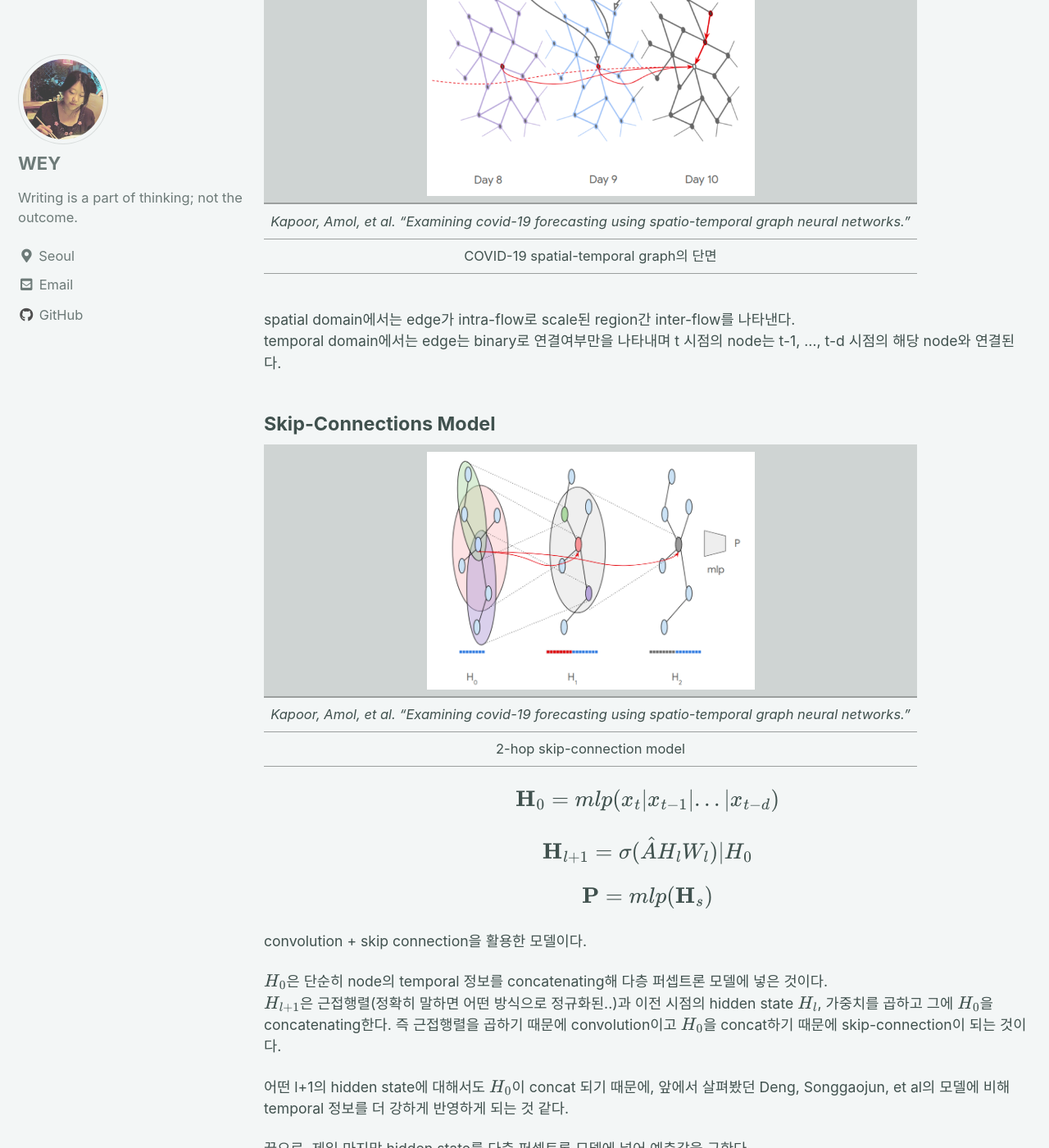
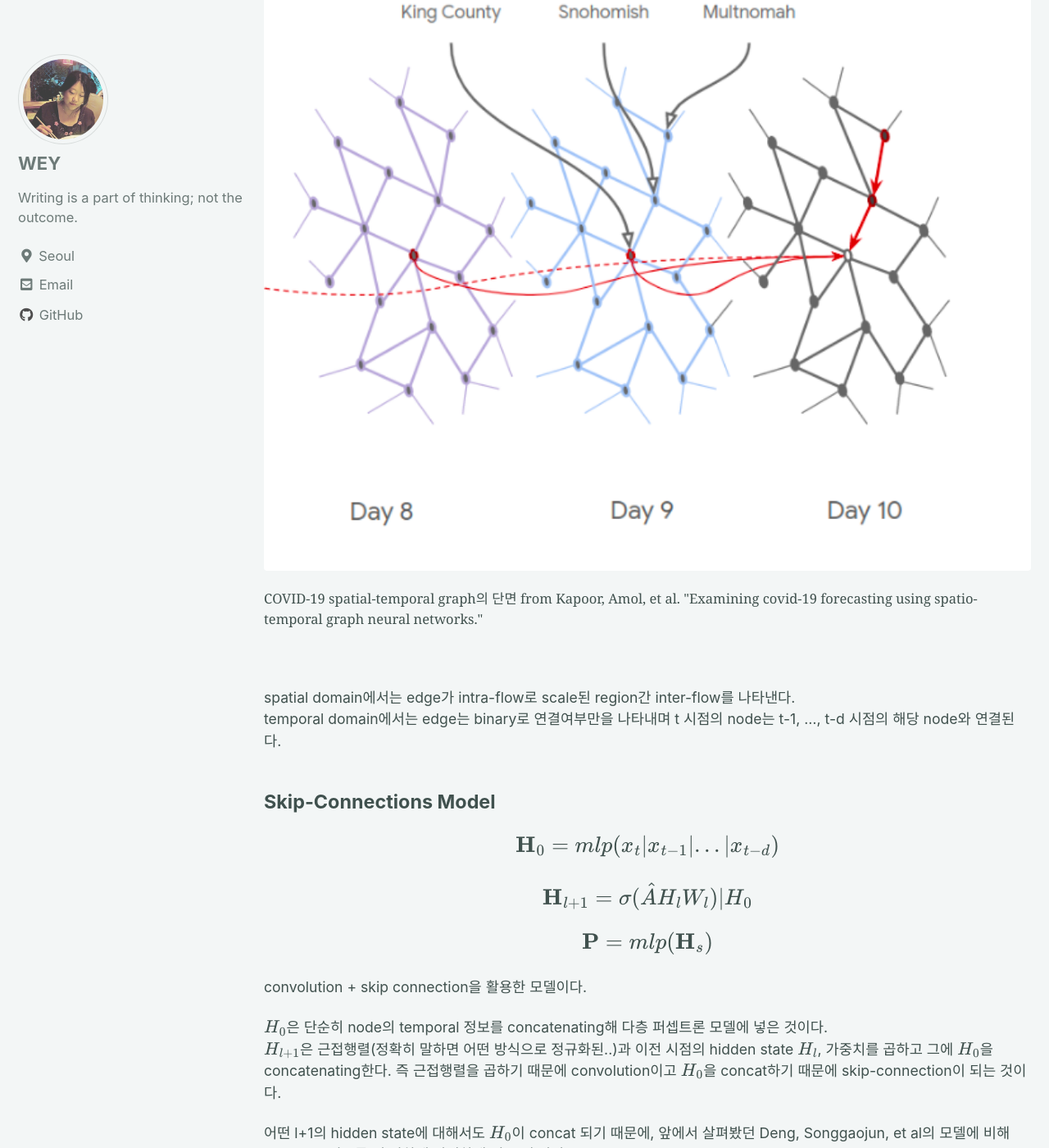
Before and after one commit to wey709/wey709.github.io, a Jekyll site: the page built from _posts/2020-12-30-examine_covid19_w_gnn.md, in a window 1280 px wide and 1400 px high, scrolled down 2355 px. Shown: the whole window at 82% size. Built offline with Jekyll 4.4.1, drawn with Linux system fonts in a browser that asks for light colours; cached includes are drawn as plain includes; formulas are drawn with MathJax 3; some of the changed text lies outside the part shown.

Commit message:
img change

```diff
--- a/_posts/2020-12-30-examine_covid19_w_gnn.md
+++ b/_posts/2020-12-30-examine_covid19_w_gnn.md
@@ -65,23 +65,17 @@ fuction \\(\mathcal{F}^{(l)}\\)와 \\(\mathcal{G}^{(l)}\\)는 학습된다.
 #### Modelling the COVID-19 Graph
 
 
-| <img src="https://raw.githubusercontent.com/wey709/wey709.github.io/master/_posts/assets/1230/fig2.png" width="400"/> |
-|:--:|
-| *Kapoor, Amol, et al. "Examining covid-19 forecasting using spatio-temporal graph neural networks."*
-COVID-19 spatial-temporal graph의 단면 |
-
+<figure class="align-center">
+  <img src="https://raw.githubusercontent.com/wey709/wey709.github.io/master/_posts/assets/1230/fig2.png" alt="">
+  <figcaption>COVID-19 spatial-temporal graph의 단면 from Kapoor, Amol, et al. "Examining covid-19 forecasting using spatio-temporal graph neural networks."
+  </figcaption>
+</figure>
 
 
 <br>spatial domain에서는 edge가 intra-flow로 scale된 region간 inter-flow를 나타낸다.<br/> temporal domain에서는 edge는 binary로 연결여부만을 나타내며 t 시점의 node는 t-1, ..., t-d 시점의 해당 node와 연결된다.
 
 
 #### Skip-Connections Model
-
-
-| <img src="https://raw.githubusercontent.com/wey709/wey709.github.io/master/_posts/assets/1230/fig3.png" width="400"/> |
-|:--:|
-| *Kapoor, Amol, et al. "Examining covid-19 forecasting using spatio-temporal graph neural networks."*
-2-hop skip-connection model |
 
 
 $$\mathbf{H}_0 = mlp(x_t|x_{t-1}|...|x_{t-d})$$
@@ -101,6 +95,17 @@ $H_{l+1}$은 근접행렬(정확히 말하면 어떤 방식으로 정규화된..
 
 끝으로, 제일 마지막 hidden state를 다층 퍼셉트론 모델에 넣어 예측값을 구한다.
 
+그림으로 확인하면 다음과 같다.
+
+
+<figure class="align-center">
+  <img src="https://raw.githubusercontent.com/wey709/wey709.github.io/master/_posts/assets/1230/fig3.png" alt="">
+  <figcaption>2-hop skip-connection model from Kapoor, Amol, et al. "Examining covid-19 forecasting using spatio-temporal graph neural networks."
+  </figcaption>
+</figure>
+
+여기서는 2-hop까지 반영하기 때문에 $H_0$을 제외한 은닉층은 하나이다.
+
 
 ## Experiments
 #### Data
```
Also changed, not shown: _posts/assets/1230/fig2.png, _posts/assets/1230/fig3.png.
